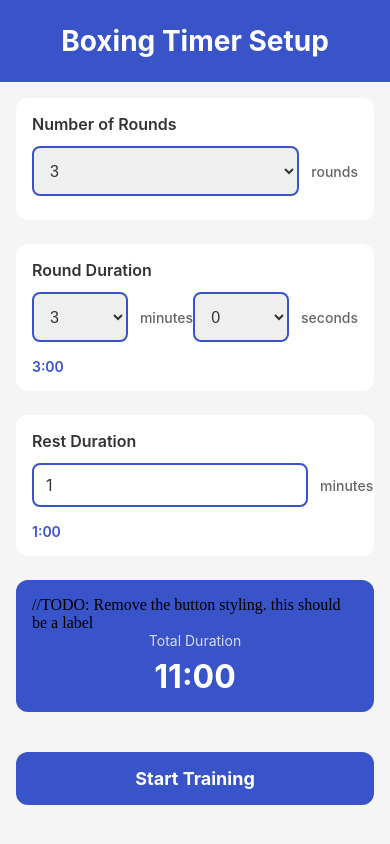
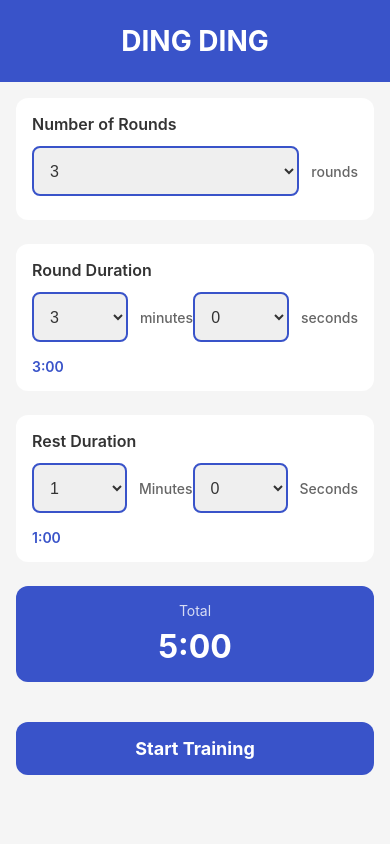
Before and after one commit to 12C0DE/Dingding, a React Native app: screen / in a window 390 px wide. Built offline with nearby package versions, Linux system fonts and the light colour scheme.

Commit message:
starting rest duration logic

```diff
--- a/src/screens/SetupPage.tsx
+++ b/src/screens/SetupPage.tsx
@@ -19,12 +19,15 @@ export const SetupPage: React.FC<SetupPageProps> = ({ onNavigateToTimer }) => {
   const [rounds, setRounds] = useState(settings.rounds.toString());
   const [roundMinutes, setRoundMinutes] = useState(Math.floor(settings.roundDuration / 60).toString());
   const [roundSeconds, setRoundSeconds] = useState((settings.roundDuration % 60).toString());
-  const [restDuration, setRestDuration] = useState((settings.restDuration / 60).toString());
+  const [ restMinutes, setRestMinutes ] = useState( (settings.restDuration / 60).toString() );
+  const [ restSeconds, setRestSeconds ] = useState( (settings.restDuration % 60).toString() );
+  // const [restDuration, setRestDuration] = useState((settings.restDuration / 60).toString());
 
   const handleStartTimer = () => {
     const parsedRounds = parseInt(rounds) || 3;
     const parsedRoundDurationSeconds = getRoundDurationSeconds() || 180; // default 3 minutes
-    const parsedRestDuration = parseInt(restDuration) || 1;
+    // const parsedRestDuration = parseInt(restDuration) || 1;
+    const parsedRestDuration = getRestDurationSeconds() || 60;
 
     updateSettings({
       rounds: Math.max(1, parsedRounds),
@@ -45,6 +48,10 @@ export const SetupPage: React.FC<SetupPageProps> = ({ onNavigateToTimer }) => {
     return (parseInt(roundMinutes) || 0) * 60 + (parseInt(roundSeconds) || 0);
   };
 
+  const getRestDurationSeconds = () => {
+    return (parseInt(restMinutes) || 0) * 60 + (parseInt(restSeconds) || 0);
+  };
+
   const setRoundDurationTotal = (totalSeconds: number) => {
     const mins = Math.floor(totalSeconds / 60);
     const secs = totalSeconds % 60;
@@ -52,10 +59,17 @@ export const SetupPage: React.FC<SetupPageProps> = ({ onNavigateToTimer }) => {
     setRoundSeconds(secs.toString());
   };
 
+  const setRestDurationTotal = (totalSeconds: number) => {
+    const mins = Math.floor(totalSeconds / 60);
+    const secs = totalSeconds % 60;
+    setRestMinutes(mins.toString());
+    setRestSeconds(secs.toString());
+  };
+
   return (
     <ScrollView style={styles.container}>
       <View style={styles.header}>
-        <Text style={styles.title}>Boxing Timer Setup</Text>
+        <Text style={styles.title}>DING DING</Text>
       </View>
 
       <View style={styles.content}>
@@ -111,32 +125,52 @@ export const SetupPage: React.FC<SetupPageProps> = ({ onNavigateToTimer }) => {
           </View>
           <Text style={styles.preview}>{formatTime(getRoundDurationSeconds())}</Text>
         </View>
-
         {/* Rest Duration Input */}
         <View style={styles.inputGroup}>
           <Text style={styles.label}>Rest Duration</Text>
           <View style={styles.inputContainer}>
-            <TextInput
-              style={styles.input}
-              keyboardType="number-pad"
-              value={restDuration}
-              onChangeText={setRestDuration}
-              placeholder="1"
-            />
-            <Text style={styles.unit}>minutes</Text>
+           <Picker
+              selectedValue={restMinutes}
+              style={[styles.input, { height: 50 }]}
+            onValueChange={(itemValue) => {
+              const minutes = parseInt(itemValue as string) || 0;
+                const seconds = parseInt(restSeconds) || 0;
+                setRestDurationTotal(minutes * 60 + seconds);
+            }}
+              >
+              {Array.from({ length: 61 }, (_, i) => i).map((num) => (
+                <Picker.Item key={`rest_${num}`} label={num.toString()} value={num.toString()} />
+              ))}
+            </Picker>
+            <Text style={styles.unit}>Minutes</Text>
+            <Picker
+              selectedValue={restSeconds}
+              style={[styles.input, { height: 50 }]}
+            onValueChange={(itemValue) => {
+              const minutes = parseInt(itemValue as string) || 0;
+                const seconds = parseInt(restSeconds) || 0;
+                setRestDurationTotal(minutes * 60 + seconds);
+            }}
+              >
+              {Array.from({ length: 59 }, (_, i) => i).map((num) => (
+                <Picker.Item key={`rest_${num}`} label={num.toString()} value={num.toString()} />
+              ))}
+            </Picker>
+            <Text style={styles.unit}>Seconds</Text>
           </View>
-          <Text style={styles.preview}>{formatTime((parseInt(restDuration) || 1) * 60)}</Text>
+          <Text style={styles.preview}>{formatTime(getRestDurationSeconds())}</Text>
         </View>
 
         {/* Summary */}
         <View style={styles.summary}>
-          //TODO: Remove the button styling. this should be a label
-          <Text style={styles.summaryTitle}>Total Duration</Text>
+          {/* TODO: Remove the button styling. this should be a label */}
+          <Text style={styles.summaryTitle}>Total</Text>
           <Text style={styles.summaryValue}>
-            {formatTime(
+            {/* {formatTime(
               (parseInt(rounds) || 3) * getRoundDurationSeconds() +
-                ((parseInt(rounds) || 3) - 1) * (parseInt(restDuration) || 1) * 60
-            )}
+                ((parseInt(rounds) || 3) - 1) * (getRestDurationSeconds() || 1) * 60
+            )} */}
+            {formatTime((parseInt(rounds) || 3) * getRestDurationSeconds() + ((parseInt(rounds) || 3) - 1) * getRestDurationSeconds())}
           </Text>
         </View>
       </View>
```
